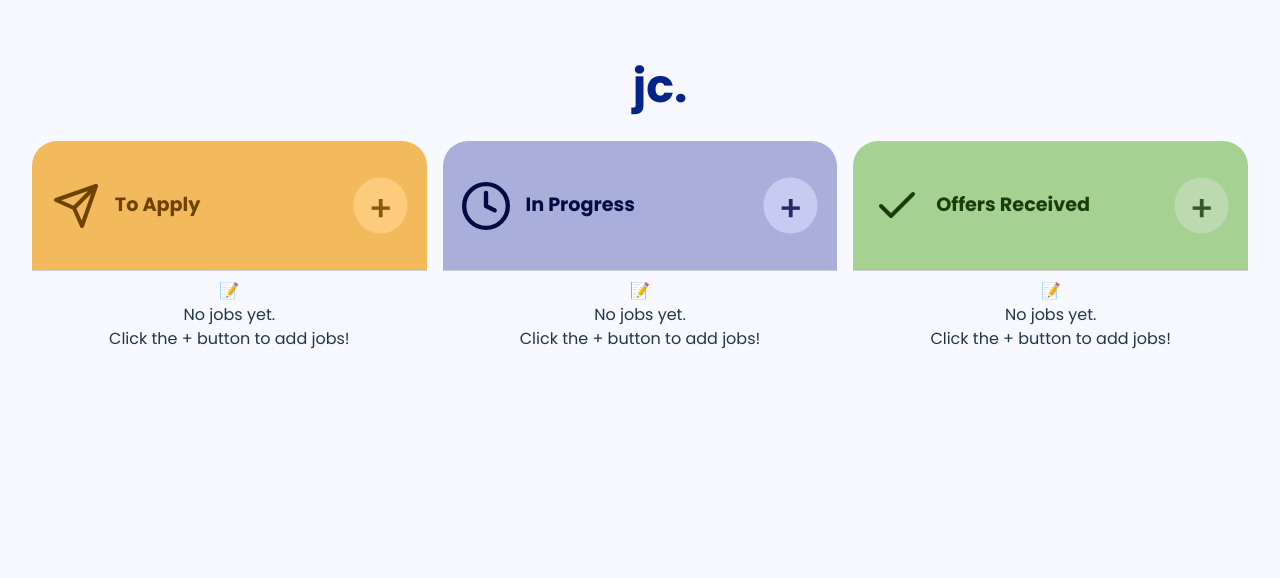
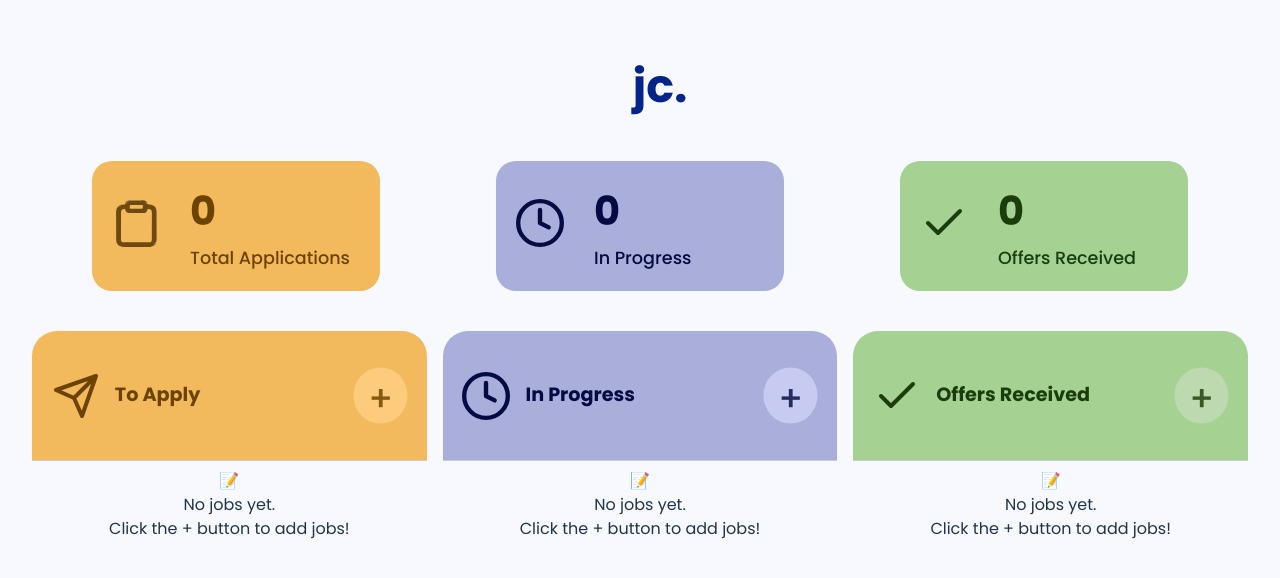
Before and after one commit to EdwardT-09/JobClimb, a React (Vite) app in the folder JobClimb/: page / in a window 1280 px wide. Shown: the top 578 px of the page. Built offline with nearby package versions, Linux system fonts and the light colour scheme.

Commit message:
Implement Status Bar to keep track of the cards in each column

```diff
--- a/JobClimb/src/Column.jsx
+++ b/JobClimb/src/Column.jsx
@@ -1,6 +1,7 @@
 import {useState} from "react";
 import JobCard from "./JobCard.jsx";
 import AddJobModel from "./AddJobModel.jsx";
+import StatsBar from "./StatsBar.jsx";
 import Check from "./assets/Check.svg";
 import Clock from "./assets/Clock.svg";
 import Send from "./assets/Send.svg";
@@ -85,9 +86,18 @@ function Column() {
         return jobs.filter(job => job.status === columnId);
     };
 
-
+    // counts for StatsBar
+    const toApplyCount = getJobsForColumn('to-apply').length;
+    const inProgressCount = getJobsForColumn('in-progress').length;
+    const offersCount = getJobsForColumn('offers-received').length;
 
     return(
+        <>
+            <StatsBar
+                toApplyCount={toApplyCount}
+                inProgressCount={inProgressCount}
+                offersCount={offersCount}
+            />
            <div className="column-container">
             {columns.map(column => {
                 const [{ isOver }, dropRef] = useDrop({
@@ -135,7 +145,7 @@ function Column() {
                     currentJob={jobToEdit}
                 />
             </div>
-
+        </>
     )
 }
 
--- /dev/null
+++ b/JobClimb/src/StatsBar.css
@@ -0,0 +1,48 @@
+.stats-container {
+  display: flex;
+  justify-content: space-between;
+  align-items: stretch;
+  gap: 16px;
+  margin-bottom: 20px;
+  padding: 0 10px;
+}
+
+.stat-box {
+  flex: 1;
+  display: flex;
+  align-items: center;
+  border-radius: 20px;
+  margin: 20px 50px;
+  padding: 20px;
+  transition: transform 0.2s ease, box-shadow 0.2s ease;
+  cursor: default;
+}
+
+.stat-box:hover {
+  transform: scale(1.05);
+  box-shadow: 0 4px 12px rgba(0, 0, 0, 0.15);
+}
+
+.stat-icon img {
+  width: 48px;
+  height: 48px;
+  margin-right: 30px;
+}
+
+.stat-text {
+  display: flex;
+  flex-direction: column;
+  align-items: flex-start;
+}
+
+.stat-text span {
+  font-size: 2.5rem;
+  font-weight: bold;
+  margin-bottom: 4px;
+}
+
+.stat-text p {
+  font-size: 1.1rem;
+  font-weight: 500;
+  margin: 0;
+}
--- /dev/null
+++ b/JobClimb/src/StatsBar.jsx
@@ -0,0 +1,61 @@
+import React from "react";
+import Check from "./assets/Check.svg";
+import Clock from "./assets/Clock.svg";
+import Notes from "./assets/Notes.svg";
+import "./StatsBar.css";
+
+function StatsBar({ toApplyCount, inProgressCount, offersCount }) {
+    const stats = [
+        {
+            id: "status-total-application",
+            title: "Total Applications",
+            count: toApplyCount + inProgressCount + offersCount,
+        },
+        {
+            id: "status-in-progress",
+            title: "In Progress",
+            count: inProgressCount,
+        },
+        {
+            id: "status-offers-received",
+            title: "Offers Received",
+            count: offersCount,
+        },
+    ];
+
+    const statsColors = {
+        "status-total-application": "#F2B95D",
+        "status-in-progress": "#A9AEDA",
+        "status-offers-received": "#A5D192",
+    };
+
+    const statsIcons = {
+        "status-total-application": Notes,
+        "status-in-progress": Clock,
+        "status-offers-received": Check,
+    };
+
+    const statsTextColors = {
+        "status-total-application": "#6D4300",
+        "status-in-progress": "#040B43",
+        "status-offers-received": "#1A3D0B",
+    };
+
+    return (
+        <div className="stats-container">
+            {stats.map((stat) => (
+            <div key={stat.id} className="stat-box" style={{ backgroundColor: statsColors[stat.id] }}>
+                <div className="stat-icon">
+                    <img src={statsIcons[stat.id]} alt="stat icon" />
+                </div>
+                <div className="stat-text">
+                    <span style={{ color: statsTextColors[stat.id] }}>{stat.count}</span>
+                    <p style={{ color: statsTextColors[stat.id] }}>{stat.title}</p>
+                </div>
+            </div>
+        ))}
+        </div>
+    );
+}
+
+export default StatsBar
```
Also changed, not shown: JobClimb/src/assets/Notes.svg (added).
